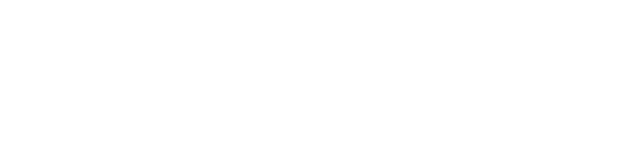
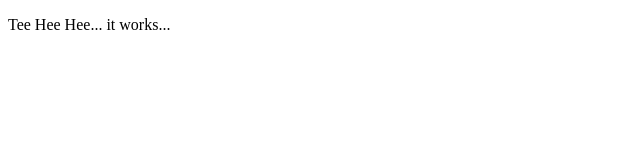
Before and after one commit to LordSorcerer/LordSorcerer.github.io, a plain HTML site: page index.html in a window 1280 px wide. Shown: the whole page, without its empty margins (0-640 px from the left). Drawn offline with Linux system fonts and the light colour scheme.

Commit message:
index.html

```diff
--- a/index.html
+++ b/index.html
@@ -1,9 +1,9 @@
 <!DOCTYPE html>
 <html>
 <head>
-	<title></title>
+	<title>CHANGE!</title>
 </head>
 <body>
-
+ <p>Tee Hee Hee... it works...
 </body>
 </html>
```
